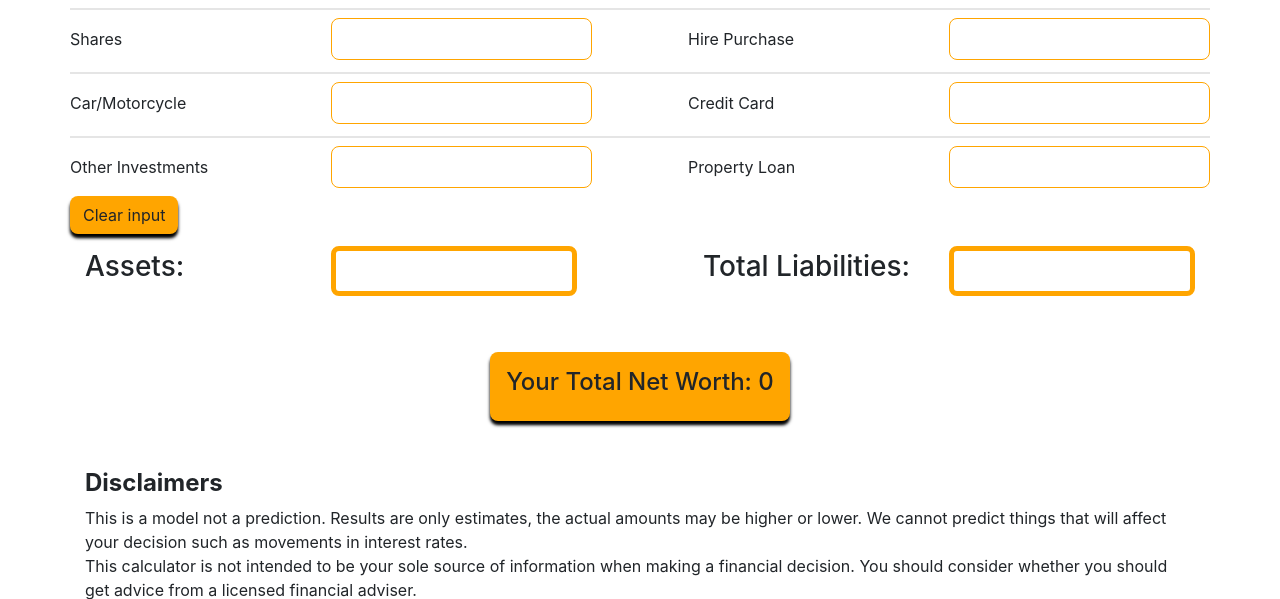
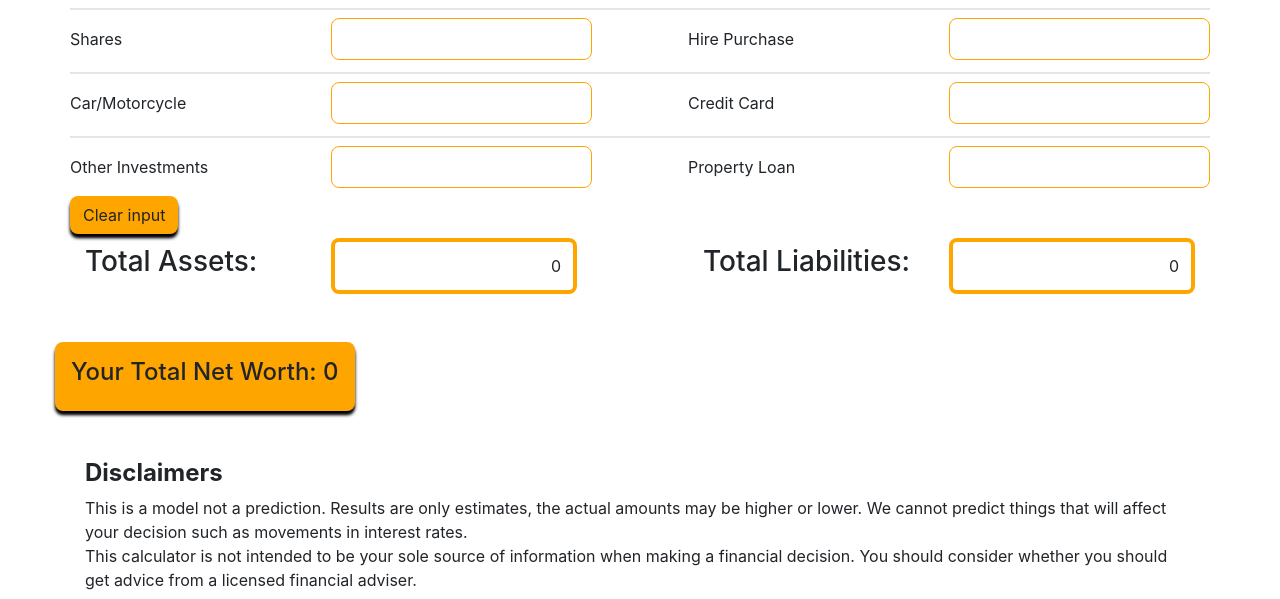
Before and after one commit to hngi/team-horme-net-worth-web-app, a PHP site: page /calculator.html in a window 1280 px wide. Shown: the part 1154-1753 px from the top of the page. Run offline with PHP 8.4, Linux system fonts and the light colour scheme.

Commit message:
Calculator Page

```diff
--- a/calculator.css
+++ b/calculator.css
@@ -118,4 +118,14 @@
           box-shadow: 0px 4px 3px #000000, 0px 4px 4px rgba(0, 0, 0, 0.25);
   border-radius: 8px;
 }
+
+#assets, #liabilities {
+  width: 50%;
+  padding: 0.75rem;
+  text-align: right;
+  background: #FFFFFF;
+  border: 4px solid #FFA500;
+  border-radius: 8px;
+}
+
 /*# sourceMappingURL=calculator.css.map */
--- a/calculator.html
+++ b/calculator.html
@@ -35,8 +35,8 @@
               </div>
               <div class="dropdown-menu" aria-labelledby="navbarDropdown">
                 <a class="dropdown-item" href="#">Account</a>
-                <a class="dropdown-item" href="#">Account</a>
-                <a class="dropdown-item" href="#">Account</a>
+                <a class="dropdown-item" href="#">Home</a>
+                <a class="dropdown-item" href="#">Sign Out</a>
               </div>
           </li>
         </ul>
@@ -81,31 +81,31 @@
 
             <div class="input mt-3 pr-5 d-flex align-items-center justify-content-between">
               <p>Your Home</p>
-              <input type="text" class="text-input" class="form-control"  onblur="rejectNegatives(this)">
+              <input type="text" class="text-input calc" class="form-control"  onblur="rejectNegatives(this)">
             </div>
 
 
             <div class="input mt-1  pr-5 d-flex align-items-center justify-content-between">
               <p>Savings</p>
-              <input type="text" class="text-input" class="form-control"  onblur="rejectNegatives(this)">
+              <input type="text" class="text-input calc" class="form-control"  onblur="rejectNegatives(this)">
             </div>
 
 
             <div class="input mt-1 d-flex pr-5 align-items-center justify-content-between">
               <p>Shares</p>
-              <input type="text" class="text-input" class="form-control"  onblur="rejectNegatives(this)">
+              <input type="text" class="text-input calc" class="form-control"  onblur="rejectNegatives(this)">
             </div>
 
 
             <div class="input mt-1 d-flex pr-5 align-items-center justify-content-between">
               <p>Car/Motorcycle</p>
-              <input type="text" class="text-input" class="form-control"  onblur="rejectNegatives(this)">
+              <input type="text" class="text-input calc" class="form-control"  onblur="rejectNegatives(this)">
             </div>
 
 
             <div class="input mt-1 d-flex pr-5 align-items-center justify-content-between">
               <p>Other Investments</p>
-              <input type="text" class="text-input" class="form-control"  onblur="rejectNegatives(this)">
+              <input type="text" class="text-input calc" class="form-control"  onblur="rejectNegatives(this)">
             </div>
 
           </div>
@@ -118,31 +118,31 @@
 
               <div class="input mt-3 pl-5 d-flex align-items-center justify-content-between">
                 <p>Personal Loan</p>
-                <input type="text" class="text-input" class="form-control"  onblur="rejectNegatives(this)">
+                <input type="text" class="text-input calc2" class="form-control"  onblur="rejectNegatives(this)">
               </div>
 
 
               <div class="input mt-1 pl-5 d-flex align-items-center justify-content-between">
                 <p>Car Loan</p>
-                <input type="text" class="text-input" class="form-control"  onblur="rejectNegatives(this)">
+                <input type="text" class="text-input calc2" class="form-control"  onblur="rejectNegatives(this)">
               </div>
 
 
               <div class="input mt-1 pl-5 d-flex align-items-center justify-content-between">
                 <p>Hire Purchase</p>
-                <input type="text" class="text-input" class="form-control"  onblur="rejectNegatives(this)">
+                <input type="text" class="text-input calc2" class="form-control"  onblur="rejectNegatives(this)">
               </div>
 
 
               <div class="input mt-1 pl-5 d-flex align-items-center justify-content-between">
                 <p>Credit Card</p>
-                <input type="text" class="text-input" class="form-control"  onblur="rejectNegatives(this)">
+                <input type="text" class="text-input calc2" class="form-control"  onblur="rejectNegatives(this)">
               </div>
 
 
               <div class="input mt-1 pl-5 d-flex align-items-center justify-content-between">
                 <p>Property Loan</p>
-                <input type="text" class="text-input" class="form-control"  onblur="rejectNegatives(this)">
+                <input type="text" class="text-input calc2" class="form-control"  onblur="rejectNegatives(this)">
               </div>
 
         </div>
@@ -157,17 +157,14 @@
 
         <div class="row">
           <div class="assets-bottom col-md-6">
-              <div class="input mt-1 pr-5 d-flex align-items-center justify-content-between">
-                <h3>Assets:</h3>
-                <input type="text" class="text-input" class="form-control" >
+              <div class="total-assets mt-1 pr-5 d-flex align-items-center justify-content-between">
+                 <h3>Total Assets: </h3><span id='assets'>0</span>
               </div>
           </div>
 
           <div class="assets-bottom col-md-6">
-              <div class="input mt-1 pl-5 d-flex align-items-center justify-content-between">
-                <h3>Total Liabilities:</h3>
-                <input type="text" class="text-input" class="form-control" >
-              </div>
+              <div class="total-liabilities mt-1 pl-5 d-flex align-items-center justify-content-between">
+                <h3>Total Liabilities:</h3><span id='liabilities'>0</span>
           </div>
         </div>
 
```
